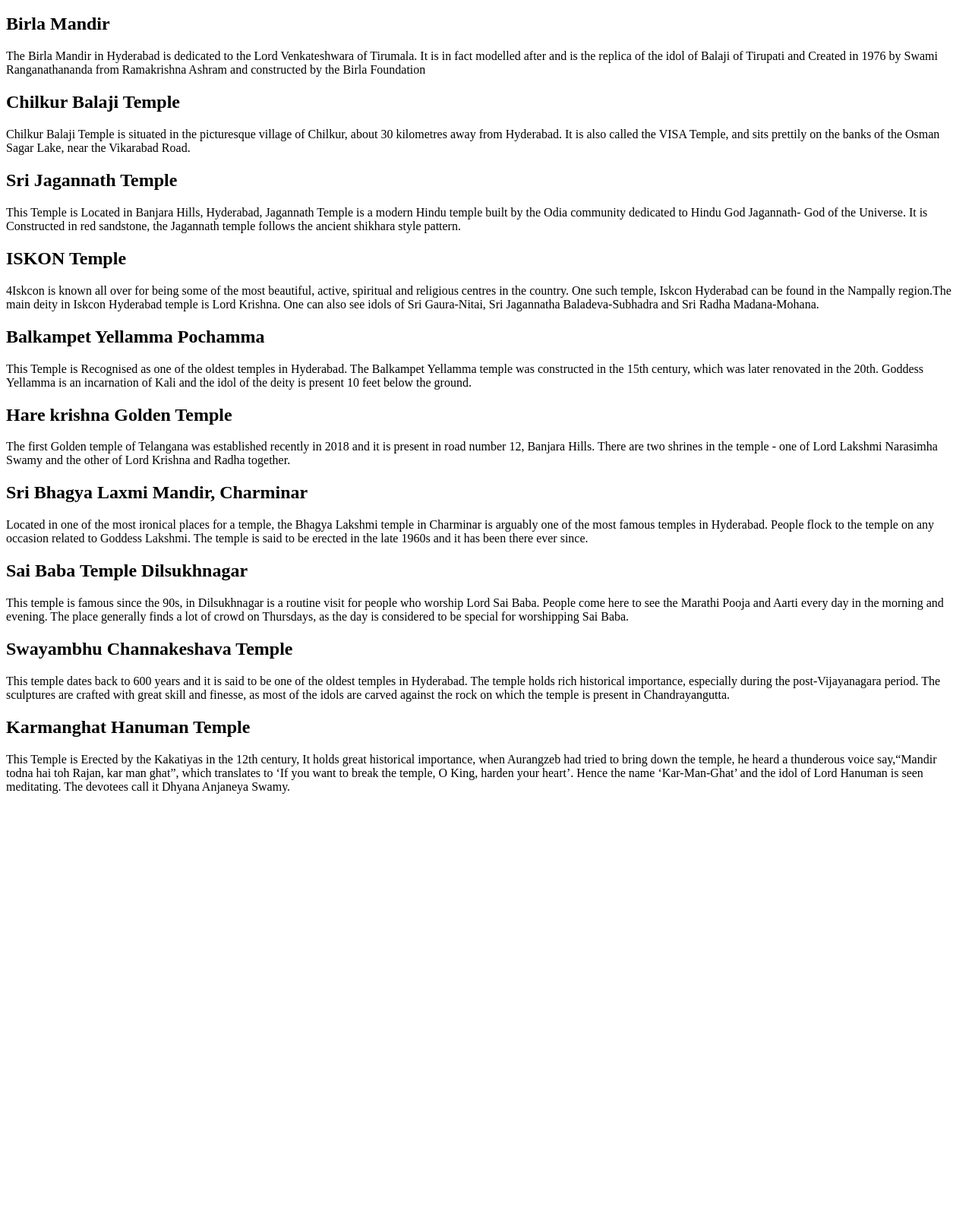
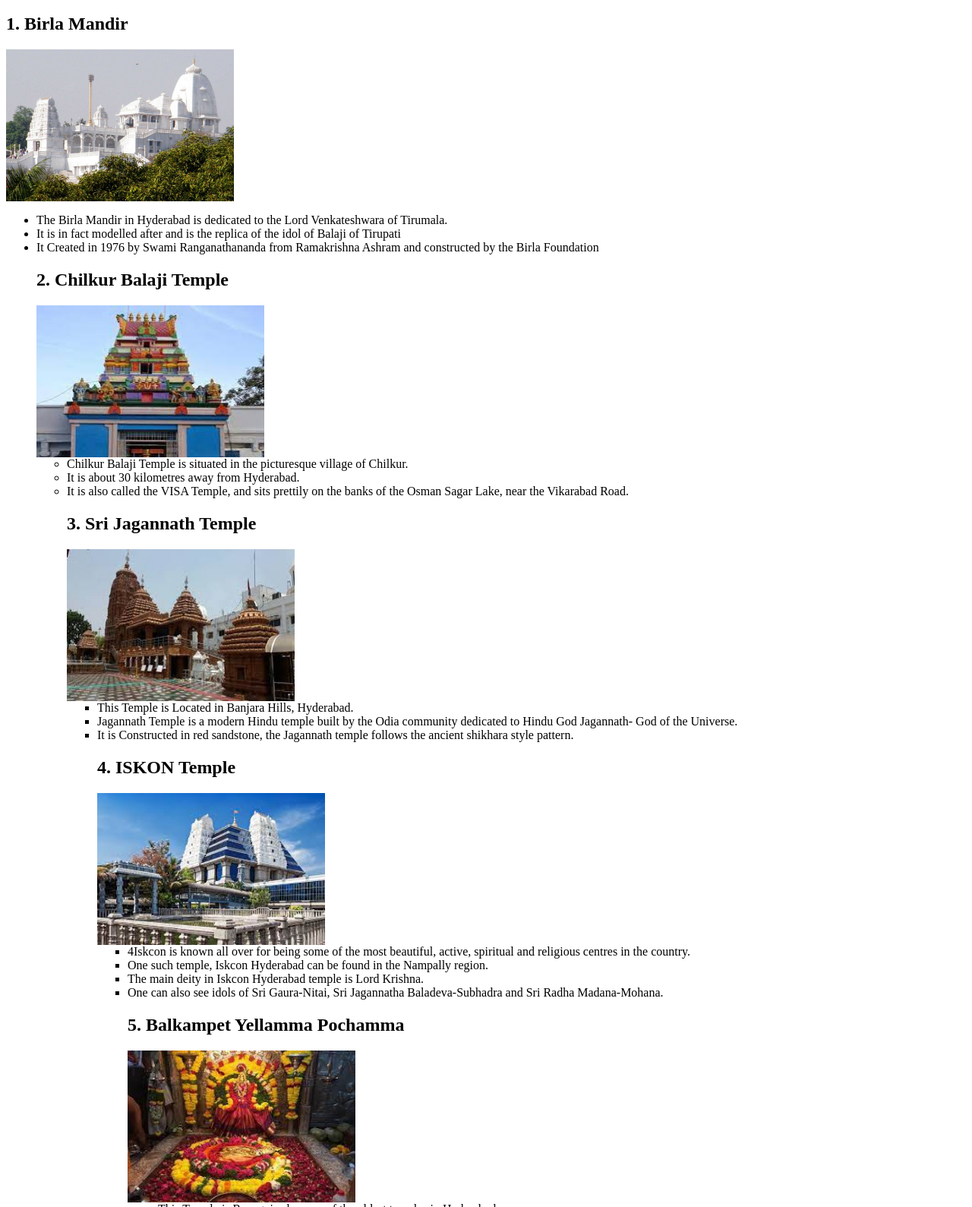
Before and after one commit to sachin6005/TEMPLES, a plain HTML site: page temples.html in a window 1280 px wide. Shown: the part 48-1637 px from the top of the page at 76% size. Before the commit the page ends 1109 px from the top, so only its background shows below. Drawn offline with Linux system fonts and the light colour scheme.

Commit message:
images, links, ordered list, unordered list have been added

```diff
--- a/temples.html
+++ b/temples.html
@@ -5,49 +5,76 @@
 	</head>
 	<body>
 	<h1>Famous Temples in Hyderabad</h1>
-	<h2>Birla Mandir</h2>
-	<p>The Birla Mandir in Hyderabad is dedicated to the Lord Venkateshwara of Tirumala.
-	It is in fact modelled after and is the replica of the idol of Balaji of Tirupati and
-	 Created in 1976 by Swami Ranganathananda from Ramakrishna Ashram and constructed by
-	the Birla Foundation</p>
-	<h2>Chilkur Balaji Temple</h2>
-	<p>Chilkur Balaji Temple is situated in the picturesque village of Chilkur, about
-	30 kilometres away from Hyderabad. It is also called the VISA Temple, and sits
-    prettily on the banks of the Osman Sagar Lake, near the Vikarabad Road. </p>
-	<h2>Sri Jagannath Temple</h2>
-	<p>This Temple is Located in Banjara Hills, Hyderabad, Jagannath Temple is a modern Hindu temple built
-	 by the Odia community dedicated to Hindu God Jagannath- God of the Universe.
-	It is Constructed in red sandstone, the Jagannath temple follows the ancient shikhara style pattern.</p>
-	<h2>ISKON Temple</h2>
-	<p>4Iskcon is known all over for being some of the most beautiful, active, spiritual and
-	 religious centres in the country. One such temple, Iskcon Hyderabad can be found in the
-	Nampally region.The main deity in Iskcon Hyderabad temple is Lord Krishna.
-    One can also see idols of Sri Gaura-Nitai, Sri Jagannatha Baladeva-Subhadra and Sri Radha Madana-Mohana.</p>
-	<h2>Balkampet Yellamma Pochamma</h2>
-	<p>This Temple is Recognised as one of the oldest temples in Hyderabad. The Balkampet
-	Yellamma temple was constructed in the 15th century, which was later renovated in the 20th.
-	 Goddess Yellamma is an incarnation of Kali and the idol of the deity is present 10 feet below the ground.</p>
-	<h2>Hare krishna Golden Temple</h2>
-	<p>The first Golden temple of Telangana was established recently in 2018 and it is present
-	in road number 12, Banjara Hills. There are two shrines in the temple - one of Lord Lakshmi
-    Narasimha Swamy and the other of Lord Krishna and Radha together. </p>
-	<h2>Sri Bhagya Laxmi Mandir, Charminar</h2>
-	<p>Located in one of the most ironical places for a temple, the Bhagya Lakshmi temple in Charminar
-	 is arguably one of the most famous temples in Hyderabad. People flock to the temple on any occasion
-	  related to Goddess Lakshmi. The temple is said to be erected in the late 1960s and it has been there ever since. </p>
-	<h2>Sai Baba Temple Dilsukhnagar</h2>
-	<p>This temple is famous since the 90s,  in Dilsukhnagar is a routine visit for people who worship Lord
-	Sai Baba. People come here to see the Marathi Pooja and Aarti every day in the morning and evening.
-    The place generally finds a lot of crowd on Thursdays, as the day is considered to be special for
-    worshipping Sai Baba.</p>
-	<h2>Swayambhu Channakeshava Temple</h2>
-	<p>This temple dates back to 600 years and it is said to be one of the oldest temples in Hyderabad.
-	The temple holds rich historical importance, especially during the post-Vijayanagara period.
-    The sculptures are crafted with great skill and finesse, as most of the idols are carved against
-    the rock on which the temple is present in Chandrayangutta.</p>
-	<h2>Karmanghat Hanuman Temple</h2>
-	<p>This Temple is Erected by the Kakatiyas in the 12th century, It holds great historical importance,
-	when Aurangzeb had tried to bring down the temple, he heard a thunderous voice say,“Mandir todna
+	<ol></ol>
+	<h2>1. Birla Mandir</h2>
+	<a href="https://www.holidify.com"><img src="birla mandir.jpeg" width="300" height="200"></a>
+	<ul>
+	<li>The Birla Mandir in Hyderabad is dedicated to the Lord Venkateshwara of Tirumala.</li>
+	<li>It is in fact modelled after and is the replica of the idol of Balaji of Tirupati</li>
+	 <li> It Created in 1976 by Swami Ranganathananda from Ramakrishna Ashram and constructed by
+	the Birla Foundation</li>
+	<h2>2.  Chilkur Balaji Temple</h2>
+	<a href="https://www.holidify.com"><img src="chilkur.jpeg" width="300" height="200"></a>
+	<ul>
+	<li>Chilkur Balaji Temple is situated in the picturesque village of Chilkur.</li>
+	<li> It is about 30 kilometres away from Hyderabad.</li>
+	<li> It is also called the VISA Temple, and sits prettily on the banks of the Osman Sagar Lake, near the Vikarabad Road. </li>
+	<h2>3. Sri Jagannath Temple</h2>
+	<a href="https://www.holidify.com"><img src="sri jagannadh.jpeg" width="300" height="200"></a>
+	<ul>
+	<li>This Temple is Located in Banjara Hills, Hyderabad.</li>
+	<li>Jagannath Temple is a modern Hindu temple built
+	 by the Odia community dedicated to Hindu God Jagannath- God of the Universe.</li>
+	<li> It is Constructed in red sandstone, the Jagannath temple follows the ancient shikhara style pattern.</li>
+	<h2>4. ISKON Temple</h2>
+	<a href="https://www.holidify.com"><img src="ISKON.jpeg" width="300" height="200"></a>
+	<ul>
+	<li>4Iskcon is known all over for being some of the most beautiful, active, spiritual and
+	 religious centres in the country.</li>
+	 <li> One such temple, Iskcon Hyderabad can be found in the
+	Nampally region.</li>
+	<li>The main deity in Iskcon Hyderabad temple is Lord Krishna. </li>
+    <li>One can also see idols of Sri Gaura-Nitai, Sri Jagannatha Baladeva-Subhadra and Sri Radha Madana-Mohana.</li>
+	<h2>5. Balkampet Yellamma Pochamma</h2>
+	<a href="https://www.holidify.com"><img src="yellamma.jpeg" width="300" height="200"></a>
+	<ul>
+	<li>This Temple is Recognised as one of the oldest temples in Hyderabad.</li> <li>The Balkampet
+	Yellamma temple was constructed in the 15th century, which was later renovated in the 20th.</li>
+	 <li>Goddess Yellamma is an incarnation of Kali and the idol of the deity is present 10 feet below the ground.</li>
+	<h2>6. Hare krishna Golden Temple</h2>
+	<a href="https://www.holidify.com"><img src="hare krishna.jpeg" width="300" height="200"></a>
+	 <ol>
+	<li>The first Golden temple of Telangana was established recently in 2018</li>
+	 <li> It is present in road number 12, Banjara Hills.</li>
+	 <li> There are two shrines in the temple - one of Lord Lakshmi
+    Narasimha Swamy and the other of Lord Krishna and Radha together. </li>
+	<h2>7. Sri Bhagya Laxmi Mandir, Charminar</h2>
+	<a href="https://www.holidify.com"><img src="bhagya laxmi.jpeg" width="300" height="200"></a>
+	<ol>
+	<li>Located in one of the most ironical places for a temple, the Bhagya Lakshmi temple in Charminar
+	 is arguably one of the most famous temples in Hyderabad.</li>  <li>People flock to the temple on any occasion
+	  related to Goddess Lakshmi.</li> <li>The temple is said to be erected in the late 1960s and it has been there ever since. </li>
+	<h2>8. Sai Baba Temple Dilsukhnagar</h2>
+	<a href="https://www.holidify.com"><img src="sai baba.jpeg" width="300" height="200"></a>
+	<ol>
+	<li>This temple is famous since the 90s,  in Dilsukhnagar is a routine visit for people who worship Lord
+	Sai Baba.</li> <li>People come here to see the Marathi Pooja and Aarti every day in the morning and evening.</li>
+    <li>The place generally finds a lot of crowd on Thursdays, as the day is considered to be special for
+    worshipping Sai Baba.</li>
+	<h2>9. Swayambhu Channakeshava Temple</h2>
+	<a href="https://www.holidify.com"><img src="swayambhu.jpeg" width="300" height="200"></a>
+	<ol>
+	<li>This temple dates back to 600 years and it is said to be one of the oldest temples in Hyderabad.</li>
+	<li>The temple holds rich historical importance, especially during the post-Vijayanagara period.</li>
+    <li>The sculptures are crafted with great skill and finesse, as most of the idols are carved against
+    the rock on which the temple is present in Chandrayangutta.</li>
+	<h2>10. Karmanghat Hanuman Temple</h2>
+	<a href="https://www.holidify.com"><img src="karmanghat.jpeg" width="300" height="200"></a>
+	<ol>
+	<li>This Temple is Erected by the Kakatiyas in the 12th century.</li> <li>It holds great historical importance,
+	when Aurangzeb had tried to bring down the temple.</li>  <li>He heard a thunderous voice say,“Mandir todna
 	 hai toh Rajan, kar man ghat”, which translates to ‘If you want to break the temple, O King,
-	harden your heart’. Hence the name ‘Kar-Man-Ghat’ and the idol of Lord Hanuman is seen meditating.
-	 The devotees call it Dhyana Anjaneya Swamy.</p>
+	harden your heart’.</li>  <li>Hence the name ‘Kar-Man-Ghat’ and the idol of Lord Hanuman is seen meditating.</li>
+	 <li>The devotees call it Dhyana Anjaneya Swamy.</li>
+	</body>
+	</html>
```
Also changed, not shown: ISKON.jpeg (added), bhagya laxmi.jpeg (added), birla mandir.jpeg (added), chilkur.jpeg (added), hare krishna.jpeg (added), karmanghat.jpeg (added), sai baba.jpeg (added), sri jagannadh.jpeg (added), swayambhu.jpeg (added), yellamma.jpeg (added).
